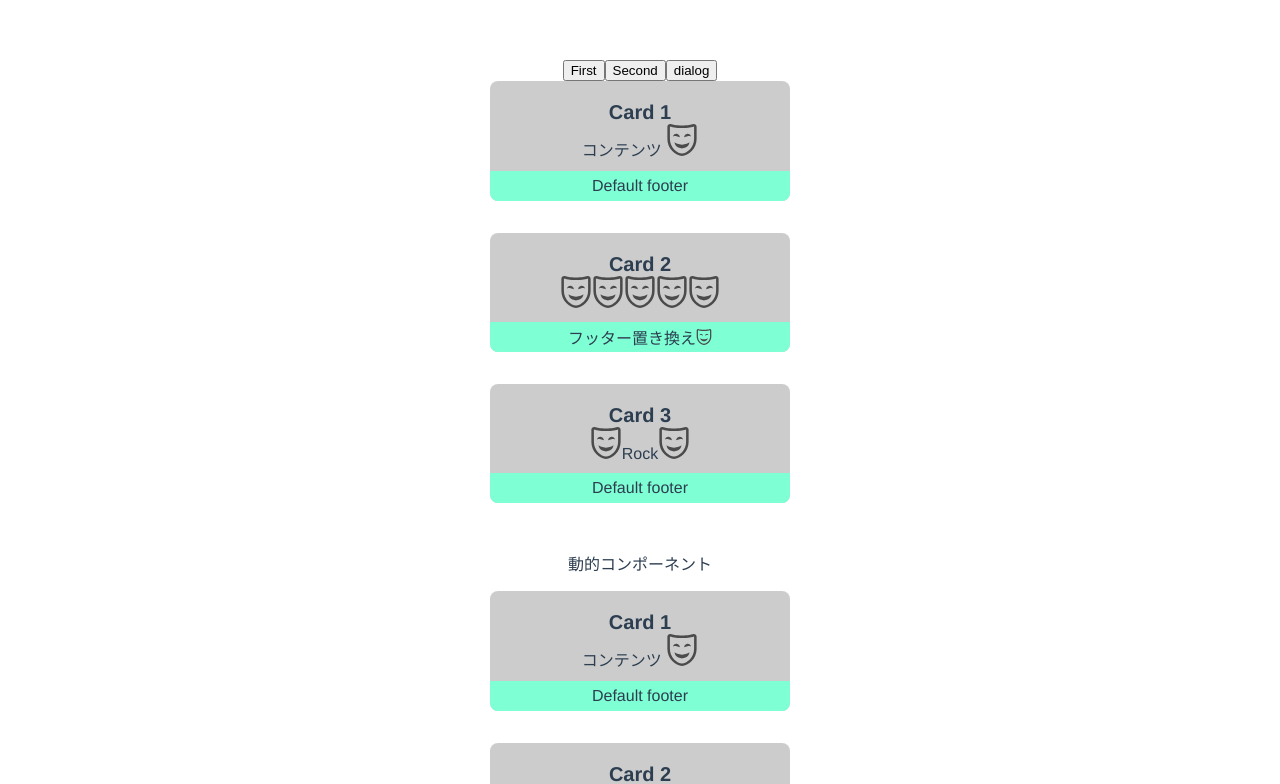
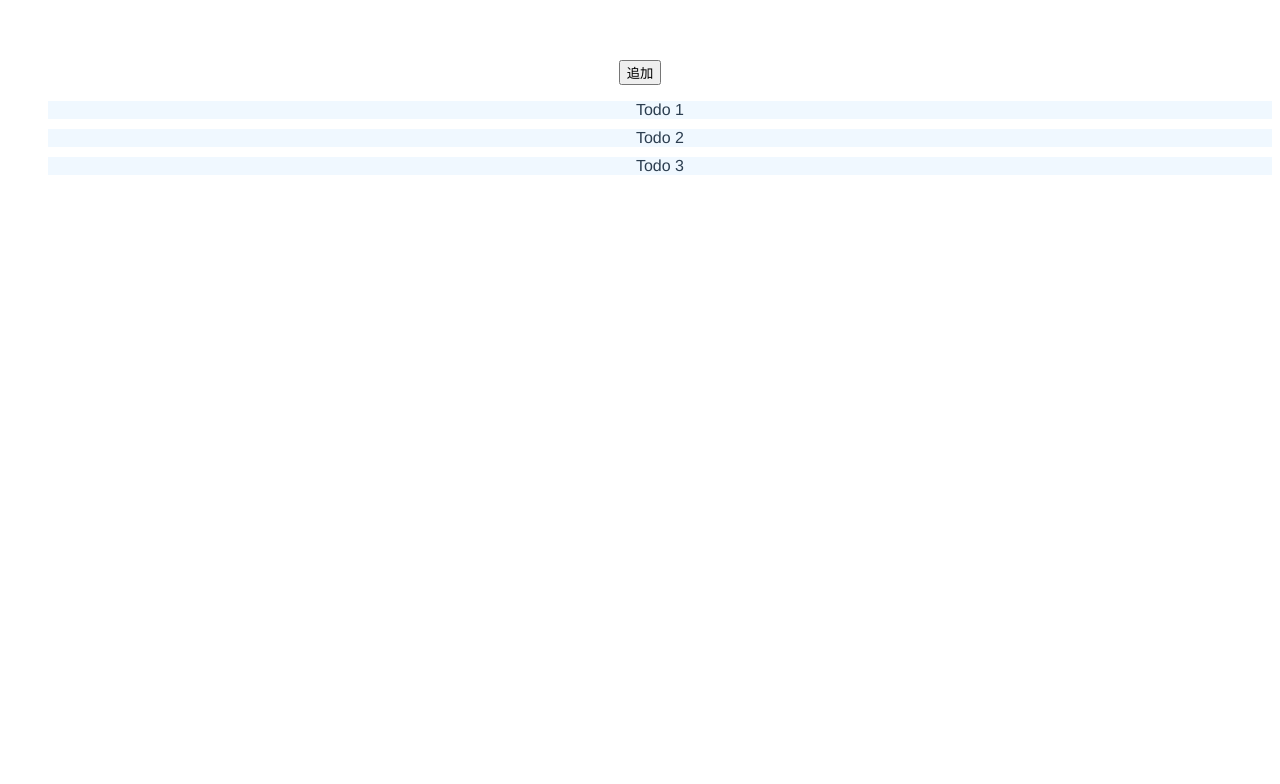
Before and after one commit to KaT0819/vue-sample-vite, a Vue app: page / in a window 1280 px wide. Shown: the top 784 px of the page. Built offline with nearby package versions, Linux system fonts and the light colour scheme.

Commit message:
provide, inject

```diff
--- a/src/App.vue
+++ b/src/App.vue
@@ -5,13 +5,20 @@ import Payment from "./components/Payment/Payment/Payment.vue";
 import Tweet from "./components/Tweet/Tweet.vue";
 import Person from "./components/Person/Persons.vue";
 import CardList from "./components/Card/CardList.vue";
+import TodoList from "./components/Todo/TodoList.vue";
+
+import { provide } from "vue";
+import { todos, todoKey } from "./useTodo";
+// provide("todos", todos);
+provide(todoKey, todos);
 </script>
 
 <template>
   <!-- <Payment /> -->
   <!-- <Tweet /> -->
   <!-- <Person /> -->
-  <CardList />
+  <!-- <CardList /> -->
+  <TodoList />
 </template>
 
 <style>
--- /dev/null
+++ b/src/components/Todo/TodoList.vue
@@ -0,0 +1,33 @@
+<script setup lang="ts">
+import { inject } from "vue";
+import { todoKey } from "../../useTodo";
+
+// 親コンポーネントでprovideしたものを受け取り
+// const todos = inject("todos");
+// const _addToDo = inject("addTodo");
+// const addTodo = (title: string) => {
+//   _addToDo(title);
+// };
+
+const state = inject(todoKey);
+if (!state) {
+  throw new Error("TodoList requires todos");
+}
+const { todos, addTodo } = state;
+</script>
+
+<template>
+  <div>
+    <button @click="addTodo('add')">追加</button>
+    <ul :style="{ listStyle: 'none' }">
+      <li
+        :style="{ backgroundColor: 'aliceblue', marginBottom: '10px' }"
+        v-for="todo in todos"
+      >
+        {{ todo.title }}
+      </li>
+    </ul>
+  </div>
+</template>
+
+<style scoped></style>
--- /dev/null
+++ b/src/useTodo.ts
@@ -0,0 +1,38 @@
+import { InjectionKey, ref } from "vue";
+
+type Todo = {
+  id: number;
+  title: string;
+};
+
+const defaultTodos = [
+  { id: 1, title: "Todo 1" },
+  { id: 2, title: "Todo 2" },
+  { id: 3, title: "Todo 3" },
+];
+
+// provideで受け渡す用のデータ
+// export const todos = ref<Todo[]>(defaultTodos);
+
+// export const addToDo = (title: string) => {
+//   const id = todos.value.length + 1;
+//   todos.value.push({ id, title });
+// };
+
+// 複数の変数をまとめる
+export const todos = (() => {
+  const todos = ref<Todo[]>(defaultTodos);
+  const addTodo = (title: string) => {
+    const id = todos.value.length + 1;
+    const todo: Todo = { id, title };
+    todos.value.push(todo);
+  };
+
+  return {
+    todos,
+    addTodo,
+  };
+})();
+
+type TodosType = ReturnType<typeof todos>;
+export const todoKey: InjectionKey<TodosType> = Symbol("useTodos");
```
